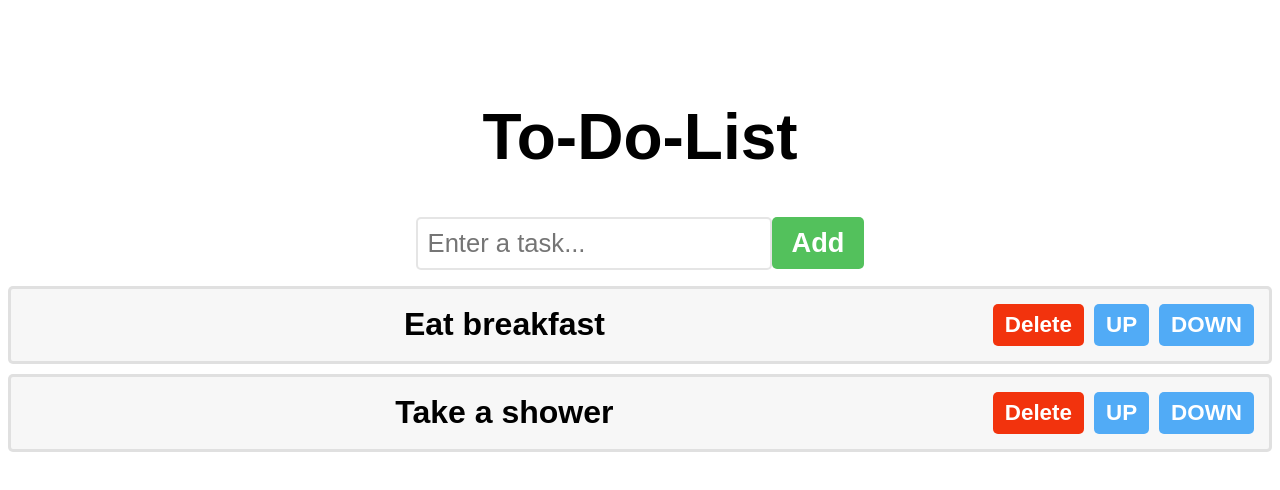
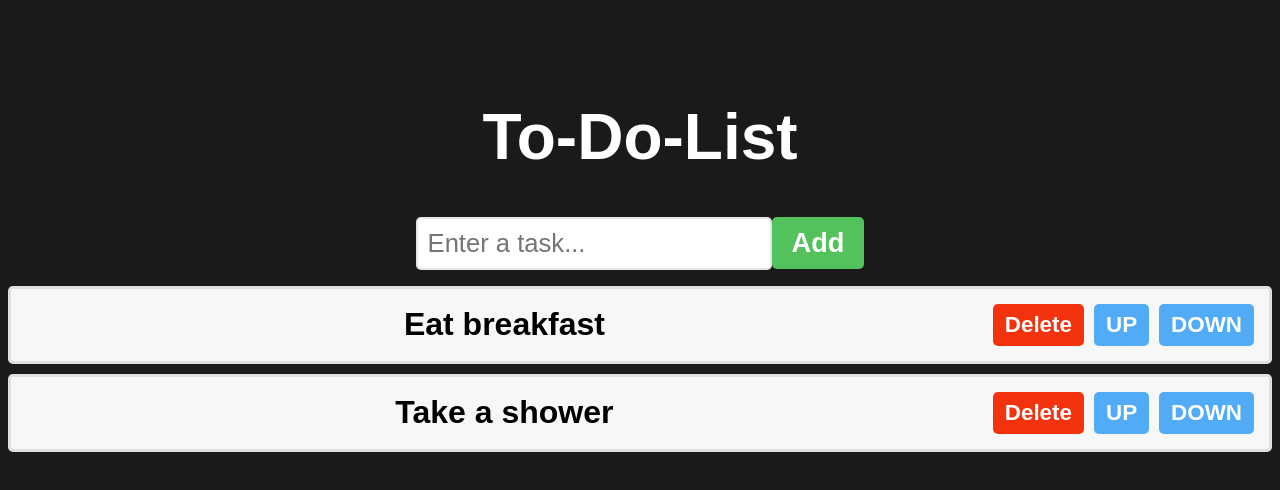
Before and after one commit to AhmadRabie1/To-Do-List, a React (Vite) app in the folder learn-react/: page / in a window 1280 px wide. Shown: the top 490 px of the page. Built offline with nearby package versions, Linux system fonts and the light colour scheme.

Commit message:
putting an background color for the body

```diff
--- a/learn-react/src/index.css
+++ b/learn-react/src/index.css
@@ -1,3 +1,7 @@
+body{
+    background-color: hsl(0, 0%, 10%);
+}
+
 .to-do-list{
     font-family: Arial, sans-serif;
     text-align: center;
@@ -6,6 +10,7 @@
 
 h1{
     font-size: 4rem;
+    color: white;
 }
 
 button{
```
